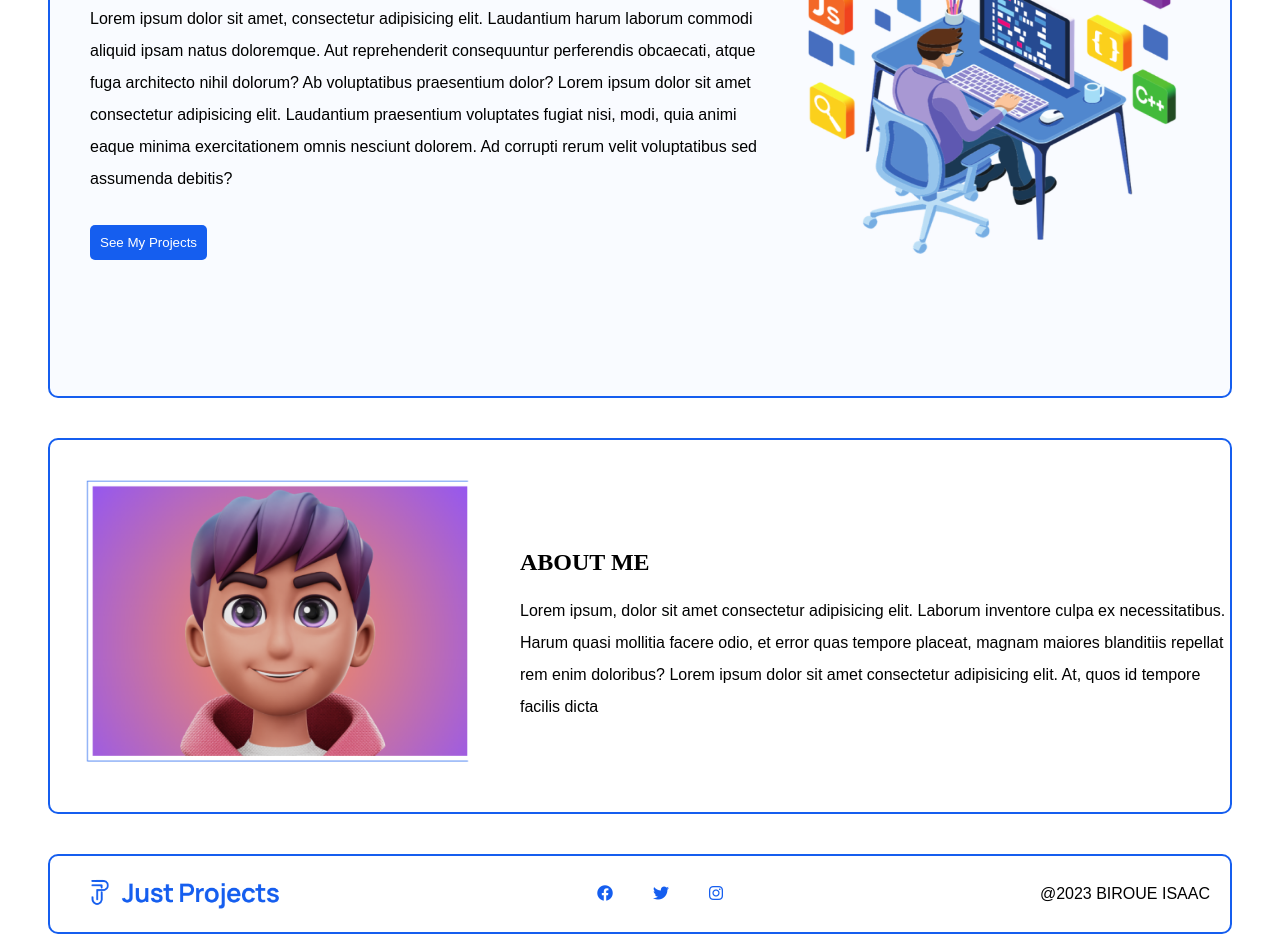
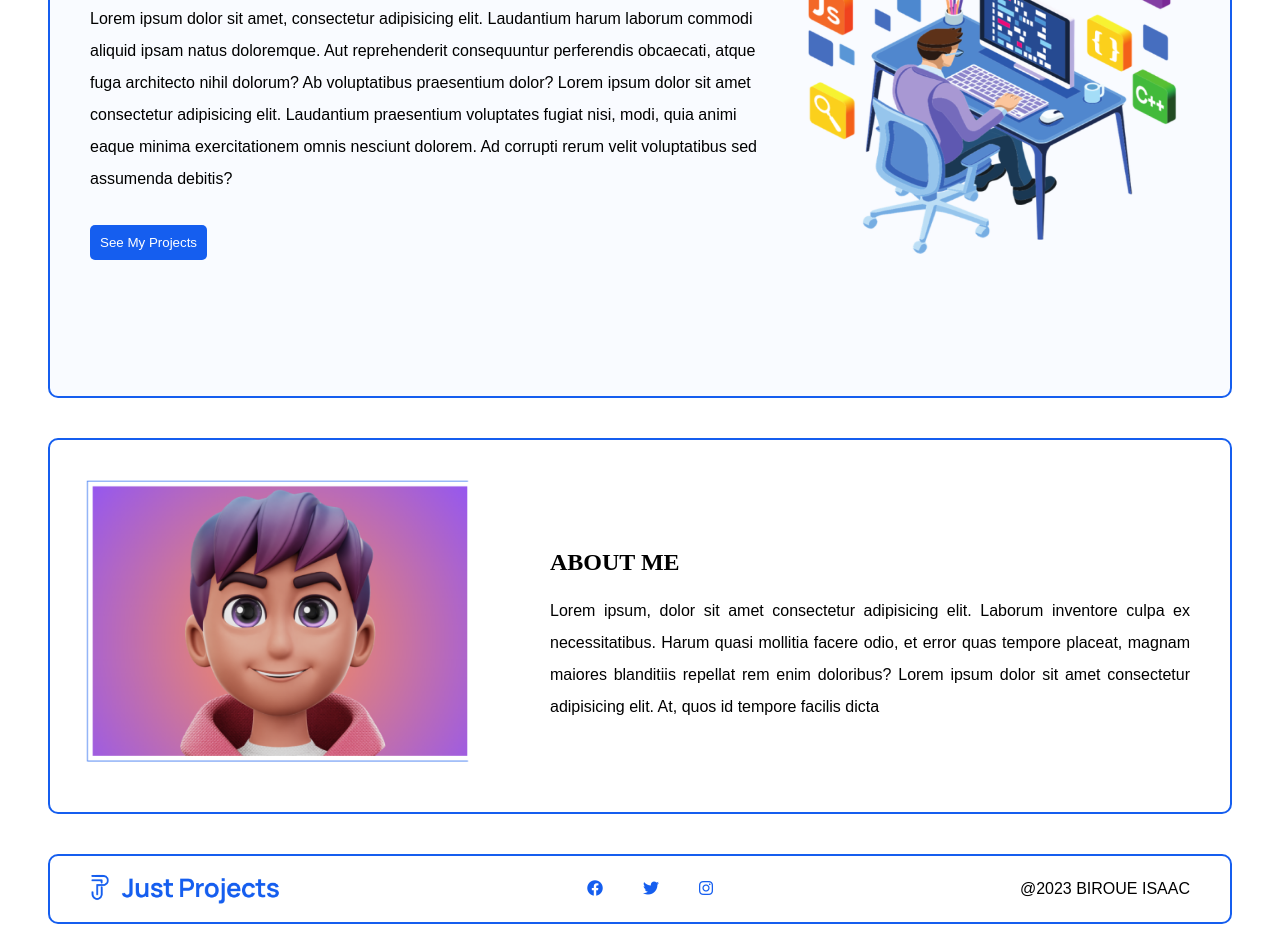
Before and after one commit to biroue10/the-just-project-2, a website: page index.html in a window 1280 px wide. Shown: the part 330-1277 px from the top of the page. Drawn offline with Linux system fonts and the light colour scheme.

Commit message:
refactor my code

```diff
--- a/assets/css/style.css
+++ b/assets/css/style.css
@@ -21,7 +21,7 @@ li {
   border-radius: 10px;
   margin-bottom: 20px;
   font-family: "Times New Roman", Times, serif;
-  padding-right: 20px;
+  padding-right: 40px;
   font-weight: bold;
 }
 img {
@@ -41,9 +41,9 @@ footer {
 .flex-container {
   display: flex;
   justify-content: space-between;
-  padding-right: 20px;
-  padding-top: 15px;
-  padding-bottom: 15px;
+  padding-right: 40px;
+  padding-top: 10px;
+  padding-bottom: 10px;
 }
 i {
   color: #155eef;
@@ -86,6 +86,7 @@ a {
 }
 .section2 {
   margin-bottom: 40px;
+  padding-right: 40px;
 }
 button {
   background-color: #155eef;
@@ -104,7 +105,7 @@ h1 {
   font-size: 2rem;
 }
 .aboutme {
-  margin-left: 40px;
+  margin-left: 70px;
 }
 .pied {
   font-family: Arial, Helvetica, sans-serif;
@@ -122,3 +123,6 @@ h1 {
 .hireme a {
   color: #155eef;
 }
+.text2{
+text-align: justify;
+}
--- a/index.html
+++ b/index.html
@@ -55,7 +55,7 @@
           </div>
           <div class="aboutme">
             <h2>ABOUT ME</h2>
-            <div class="text">
+            <div class="text text2">
               Lorem ipsum, dolor sit amet consectetur adipisicing elit. Laborum
               inventore culpa ex necessitatibus. Harum quasi mollitia facere
               odio, et error quas tempore placeat, magnam maiores blanditiis
```
